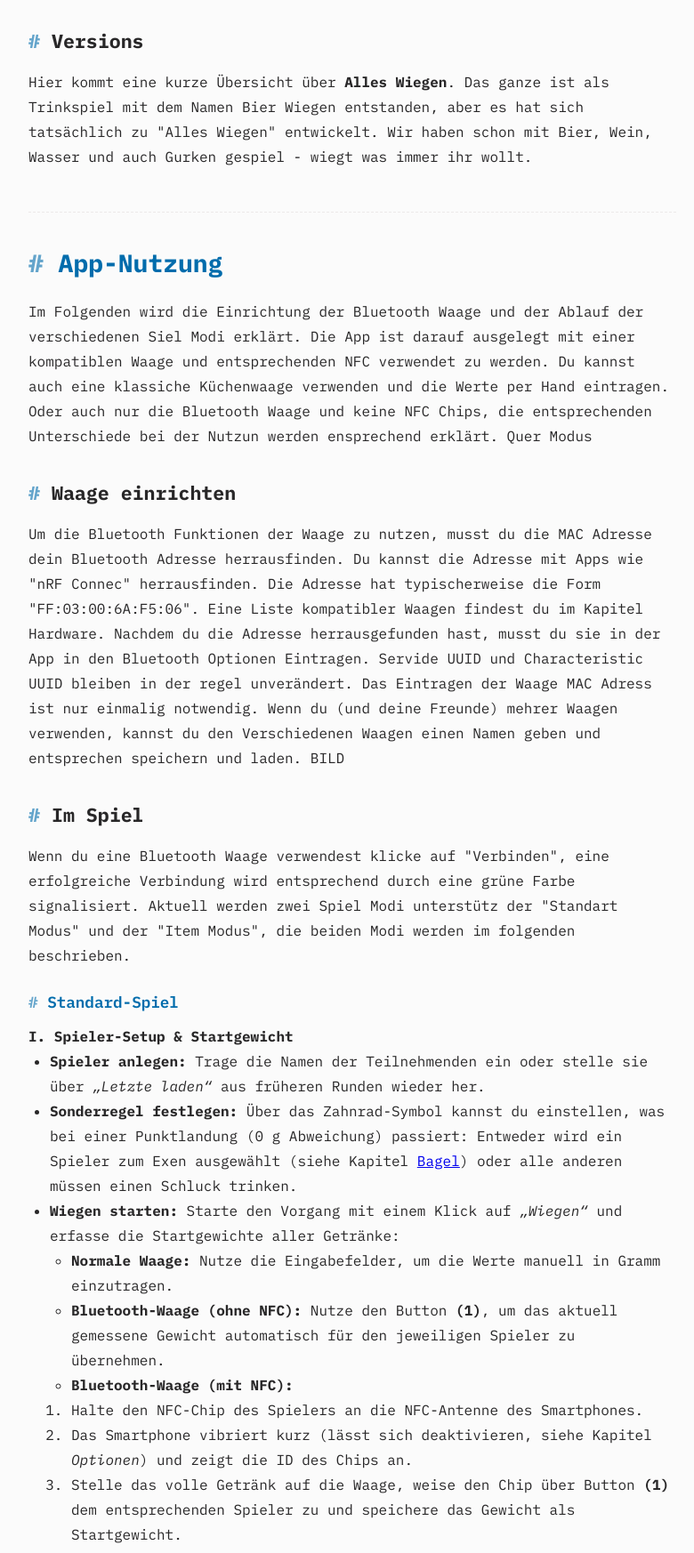
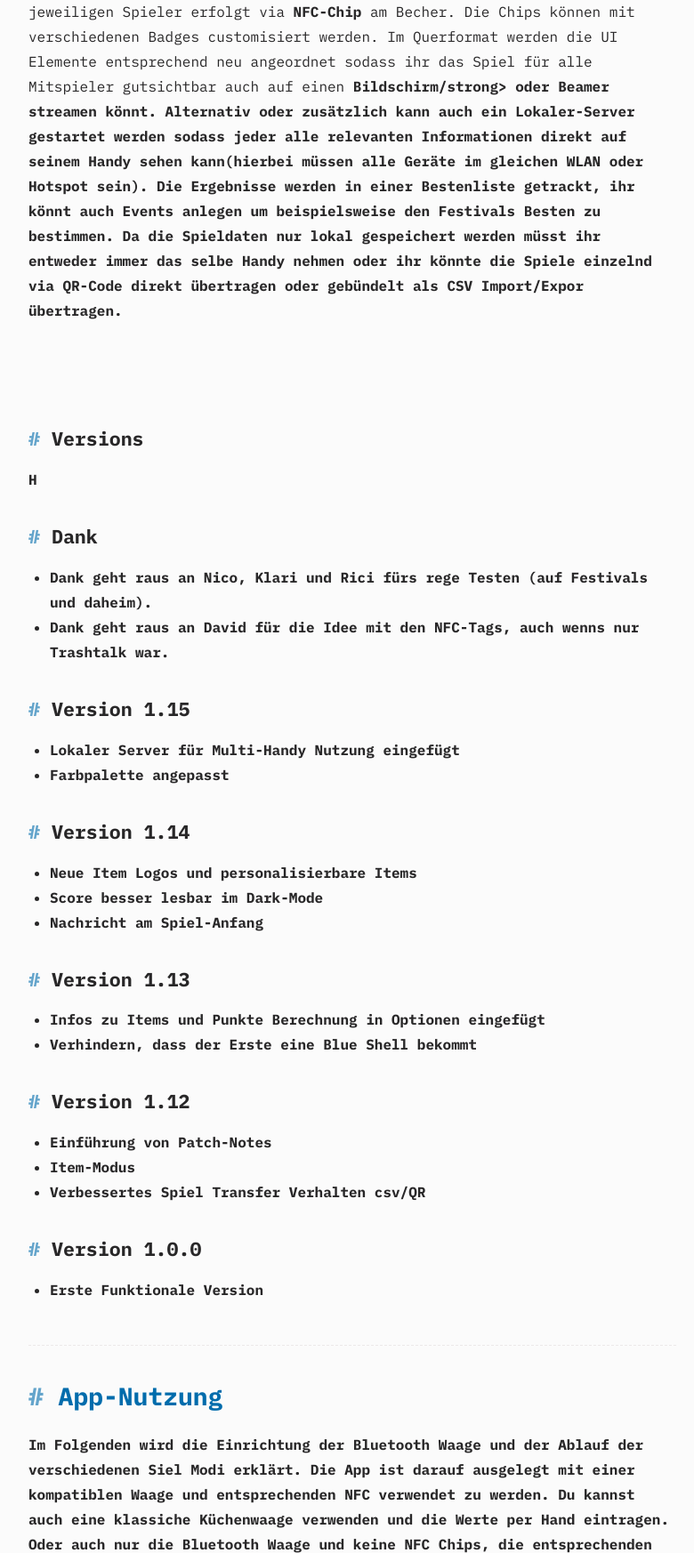
Before and after one commit to DerMonaachh/Alles_Wiegen, a plain HTML site: page index.html in a window 1280 px wide. Shown: the part 1684-3430 px from the top of the page at 89% size, without its empty margins (244-1024 px from the left). Drawn offline with Linux system fonts and the light colour scheme.

Commit message:
updated kapitel versions und features

```diff
--- a/index.html
+++ b/index.html
@@ -295,24 +295,65 @@
     <section id="zusammenfassung">
       <h1 class="section-h1">Zusammenfassung</h1>
       <p>
-        Hier kommt eine kurze Übersicht über <strong>Alles Wiegen</strong>. Das ganze ist als Trinkspiel mit dem Namen Bier Wiegen entstanden, aber es hat sich tatsächlich zu "Alles Wiegen" entwickelt.
-        Wir haben schon mit Bier, Wein, Wasser und auch Gurken gespiel - wiegt was immer ihr wollt.
-
+        Was ist <strong>Alles Wiegen</strong>. Das ganze ist als Trinkspiel mit dem Namen Bier Wiegen entstanden, aber es hat sich tatsächlich zu "Alles Wiegen" entwickelt.
+        Wir haben schon mit Bier, Wein, Wasser und auch Gurken (mittlwerweile ein Festival Staple) gespiel - wiegt was immer ihr wollt.
+        Die App baut keine Verbindung zum Internet auf und alle Daten werden lokal gespeichert (es werden höchstens Spielstände via lokaler Verbindung an die Geräte eurer Freunde gesendet, siehe dazu auch Kapitel XXX).
+        Dies ist eine bewusste Entscheidung und wird sehr wahrscheinlich auch nie geupdatet.
       </p>
     </section>
     <section id="features">
       <h2 class="section-h2">Key Features</h1>
       <p>
-        Hier kommt eine kurze Übersicht über <strong>Alles Wiegen</strong>. Das ganze ist als Trinkspiel mit dem Namen Bier Wiegen entstanden, aber es hat sich tatsächlich zu "Alles Wiegen" entwickelt.
-        Wir haben schon mit Bier, Wein, Wasser und auch Gurken gespiel - wiegt was immer ihr wollt.
+        Die App ermöglich euch das Spiel Bier Wiegen mit minnimalen Aufwand eurerseits zu Spielen. Insbesondere werden die Messungen von der <strong>Bluetooth-Waage</strong> automatisch an
+        das Smartphone übertragen. Die Zuweisung an den jeweiligen Spieler erfolgt via <strong>NFC-Chip</strong> am Becher. Die Chips können mit verschiedenen Badges customisiert werden.
+        Im Querformat werden die UI Elemente entsprechend neu angeordnet sodass ihr das Spiel für alle Mitspieler gutsichtbar auch auf einen <strong>Bildschirm/strong> oder Beamer streamen könnt.
+        Alternativ oder zusätzlich kann auch ein <strong>Lokaler-Server</strong> gestartet werden sodass jeder alle relevanten Informationen direkt auf seinem Handy sehen kann(hierbei müssen alle Geräte
+          im gleichen WLAN oder Hotspot sein). Die Ergebnisse werden in einer <strong>Bestenliste</strong> getrackt, ihr könnt auch <strong>Events</strong> anlegen um beispielsweise den Festivals Besten zu bestimmen.
+          Da die Spieldaten nur lokal gespeichert werden müsst ihr entweder immer das selbe Handy nehmen oder ihr könnte die Spiele einzelnd via <strong>QR-Code</strong> direkt übertragen oder gebündelt als
+          <strong>CSV Import/Expor</strong> übertragen.
+
 
       </p>
     </section>
     <section id="versions">
       <h2 class="section-h2">Versions</h1>
       <p>
-        Hier kommt eine kurze Übersicht über <strong>Alles Wiegen</strong>. Das ganze ist als Trinkspiel mit dem Namen Bier Wiegen entstanden, aber es hat sich tatsächlich zu "Alles Wiegen" entwickelt.
-        Wir haben schon mit Bier, Wein, Wasser und auch Gurken gespiel - wiegt was immer ihr wollt.
+        H<h2 id="dank">Dank</h2>
+  <ul>
+    <li>Dank geht raus an Nico, Klari und Rici fürs rege Testen (auf Festivals und daheim).</li>
+    <li>Dank geht raus an David für die Idee mit den NFC-Tags, auch wenns nur Trashtalk war.</li>
+  </ul>
+
+  <h2 id="version-1-15">Version 1.15</h2>
+  <ul>
+    <li>Lokaler Server für Multi-Handy Nutzung eingefügt</li>
+    <li>Farbpalette angepasst</li>
+  </ul>
+
+  <h2 id="version-1-14">Version 1.14</h2>
+  <ul>
+    <li>Neue Item Logos und personalisierbare Items</li>
+    <li>Score besser lesbar im Dark-Mode</li>
+    <li>Nachricht am Spiel-Anfang</li>
+  </ul>
+
+  <h2 id="version-1-13">Version 1.13</h2>
+  <ul>
+    <li>Infos zu Items und Punkte Berechnung in Optionen eingefügt</li>
+    <li>Verhindern, dass der Erste eine Blue Shell bekommt</li>
+  </ul>
+
+  <h2 id="version-1-12">Version 1.12</h2>
+  <ul>
+    <li>Einführung von Patch-Notes</li>
+    <li>Item-Modus</li>
+    <li>Verbessertes Spiel Transfer Verhalten csv/QR</li>
+  </ul>
+
+  <h2 id="version-1-0-0">Version 1.0.0</h2>
+  <ul>
+    <li>Erste Funktionale Version</li>
+  </ul>
 
       </p>
     </section>
@@ -342,7 +383,7 @@
 
       <h2 id="im-spiel">Im Spiel</h2>
       <p>
-        Wenn du eine Bluetooth Waage verwendest klicke auf "Verbinden", eine erfolgreiche Verbindung wird entsprechend durch eine grüne Farbe signalisiert.
+        Wenn du eine Bluetooth Waage verwendest klicke auf "Verbinden", eine erfolgreiche Verbindung wird entsprechend signalisiert.
 
 
         Aktuell werden zwei Spiel Modi unterstütz der "Standart Modus" und der "Item Modus", die beiden Modi werden im folgenden beschrieben.
@@ -391,7 +432,7 @@
       <em>Empfehlung:</em> Wählt eine Untergrenze von mindestens 30&nbsp;g, da Spieler mit Strafschlücken sonst schnell Probleme bekommen.
     </li>
     <li>
-      <strong>Persönliches Ziel:</strong> Das System berechnet für alle ein individuelles Ziel, damit alle synchron trinken. Das bedeutet: Alle müssen zunächst den Rückstand auf die führende Person aufholen und zusätzlich das Rundenziel trinken.
+      <strong>Persönliches Ziel:</strong> Das System berechnet für alle ein individuelles Ziel, damit alle synchron trinken. Das bedeutet: Alle müssen zunächst den Rückstand auf die Person, die am meisten getrunken hat, aufholen und zusätzlich das Rundenziel trinken.
     </li>
     <li>
       <strong>Trinken:</strong> Alle versuchen, ihre Zielmenge zu erreichen. Dabei darf das Glas nur <strong>einmal</strong> angesetzt werden – Nachkorrigieren ist nicht erlaubt.
```
